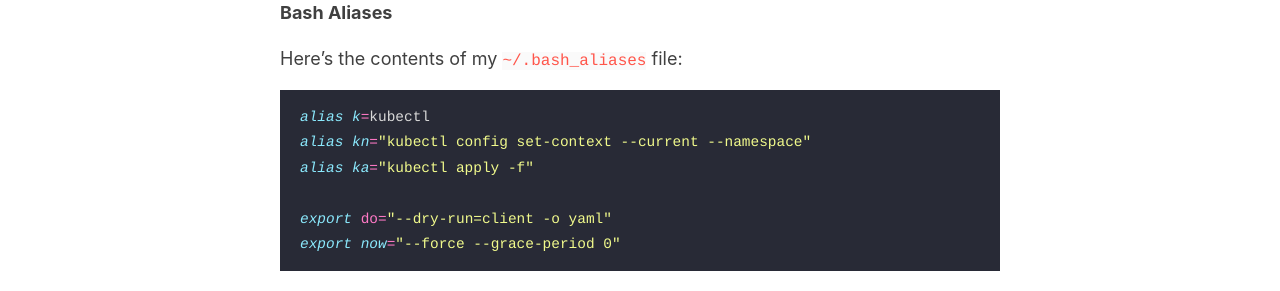
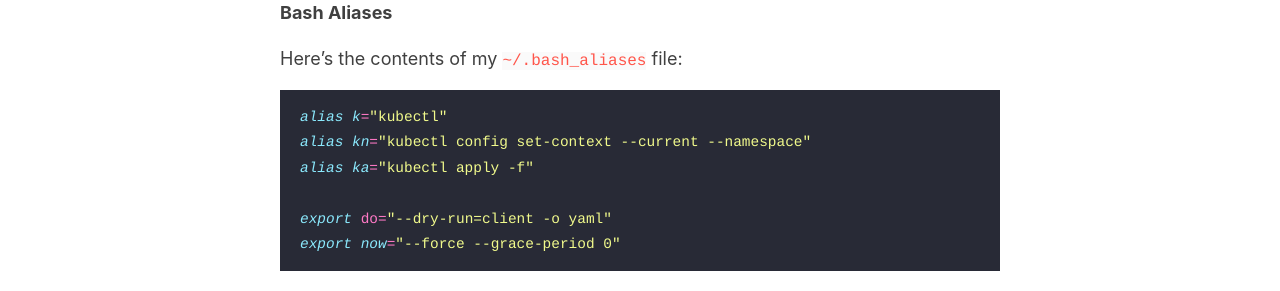
Before and after one commit to RonaldMariah/ronaldmariah.github.io, a Jekyll site: the page built from _posts/2023-04-15-my-experience-with-ckad-exam-and-how-i-passed-it.md, in a window 1280 px wide and 900 px high, scrolled down 1565 px. Shown: the part 151-442 px from the top of the window. Built offline with Jekyll 4.4.1, drawn with Linux system fonts in a browser that asks for light colours; our own code applies the rules of GitHub Pages for plain Markdown files.

````diff
--- a/_posts/2023-04-15-my-experience-with-ckad-exam-and-how-i-passed-it.md
+++ b/_posts/2023-04-15-my-experience-with-ckad-exam-and-how-i-passed-it.md
@@ -39,7 +39,7 @@ One way to do this is to take advantage of the first few minutes of the exam to
 Here's the contents of my `~/.bash_aliases` file:
 
 ```bash
-alias k=kubectl
+alias k="kubectl"
 alias kn="kubectl config set-context --current --namespace"
 alias ka="kubectl apply -f"
 
````
